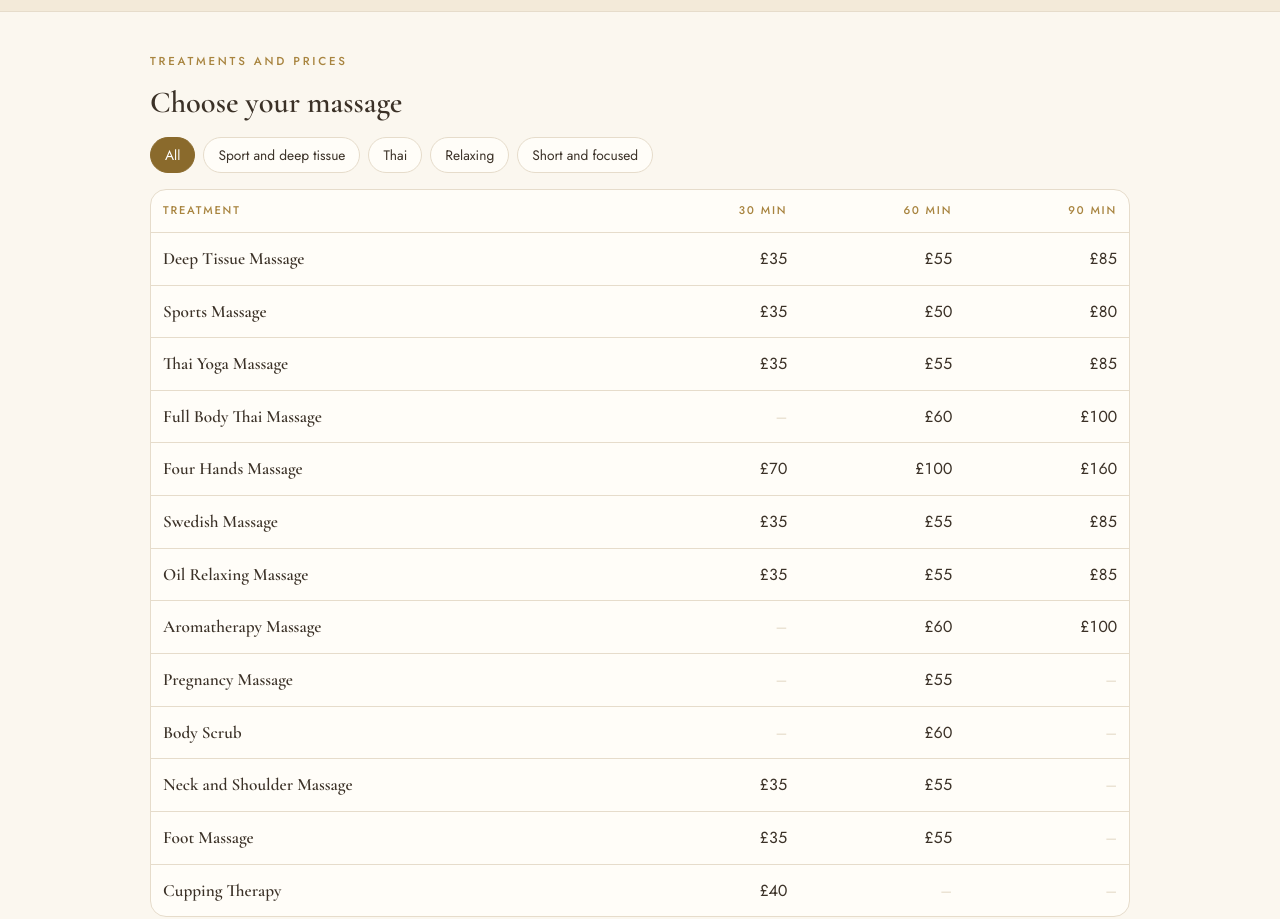
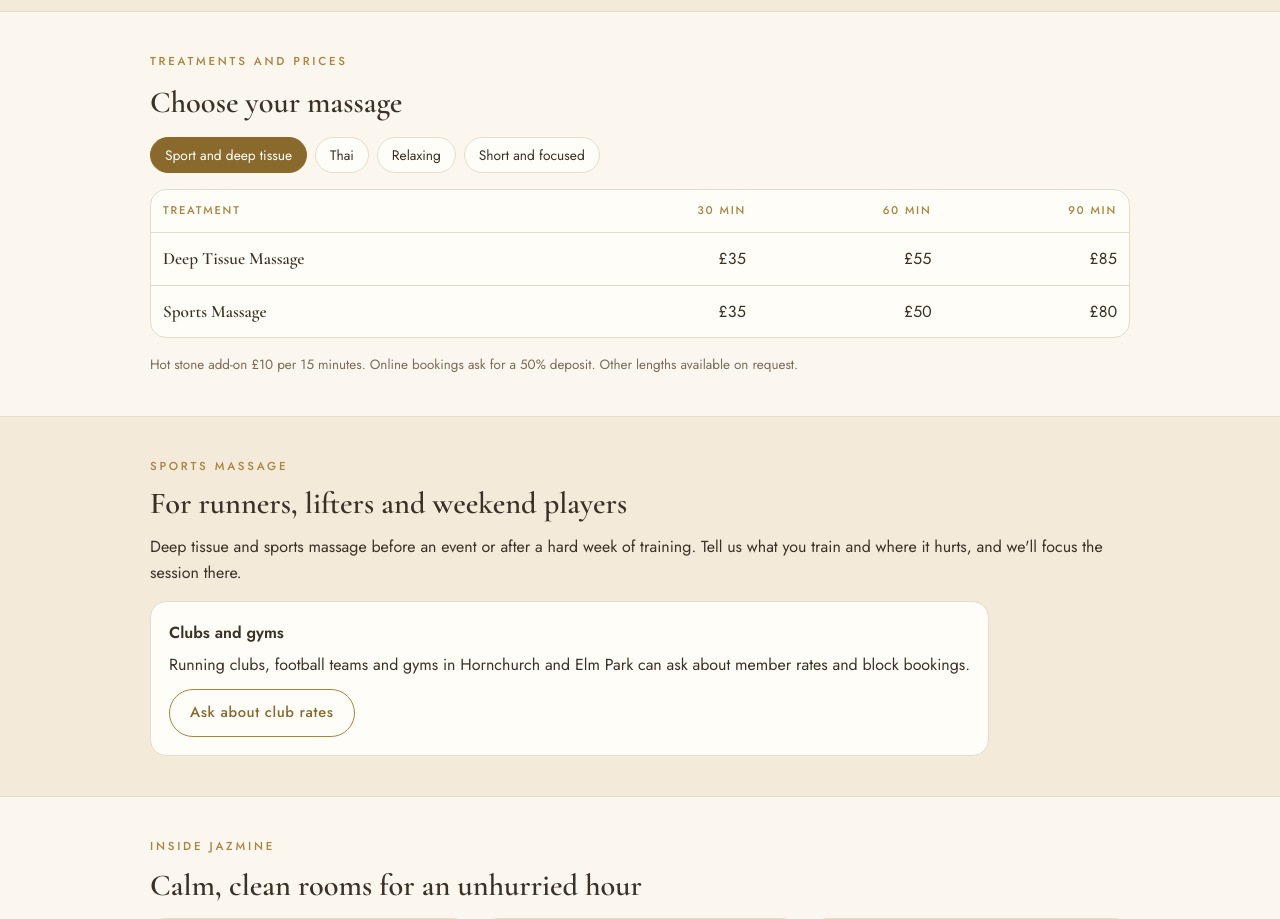
Before and after one commit to j96036128-rgb/jazminethaimassage, a plain HTML site: page index.html in a window 1280 px wide. Shown: the part 820-1739 px from the top of the page. Drawn offline with nearby package versions, Linux system fonts and the light colour scheme.

Commit message:
Prices: add five new options, remove All filter

```diff
--- a/index.html
+++ b/index.html
@@ -172,8 +172,7 @@ footer .inner{display:flex;flex-direction:column;gap:8px;align-items:flex-start}
       <p class="eyebrow">Treatments and prices</p>
       <h2>Choose your massage</h2>
       <div class="chips" role="group" aria-label="Filter treatments">
-        <button class="chip" type="button" data-f="all" aria-pressed="true">All</button>
-        <button class="chip" type="button" data-f="sport" aria-pressed="false">Sport and deep tissue</button>
+        <button class="chip" type="button" data-f="sport" aria-pressed="true">Sport and deep tissue</button>
         <button class="chip" type="button" data-f="thai" aria-pressed="false">Thai</button>
         <button class="chip" type="button" data-f="relax" aria-pressed="false">Relaxing</button>
         <button class="chip" type="button" data-f="focus" aria-pressed="false">Short and focused</button>
@@ -303,16 +302,16 @@ var T = [
   {n:"Deep Tissue Massage", c:"sport", p:[35,55,85]},
   {n:"Sports Massage", c:"sport", p:[35,50,80]},
   {n:"Thai Yoga Massage", c:"thai", p:[35,55,85]},
-  {n:"Full Body Thai Massage", c:"thai", p:[null,60,100]},
+  {n:"Full Body Thai Massage", c:"thai", p:[35,60,100]},
   {n:"Four Hands Massage", c:"thai", p:[70,100,160]},
   {n:"Swedish Massage", c:"relax", p:[35,55,85]},
   {n:"Oil Relaxing Massage", c:"relax", p:[35,55,85]},
-  {n:"Aromatherapy Massage", c:"relax", p:[null,60,100]},
-  {n:"Pregnancy Massage", c:"relax", p:[null,55,null]},
-  {n:"Body Scrub", c:"relax", p:[null,60,null]},
+  {n:"Aromatherapy Massage", c:"relax", p:[40,60,100]},
+  {n:"Pregnancy Massage", c:"relax", p:[35,55,null]},
+  {n:"Body Scrub", c:"relax", p:[40,60,null]},
   {n:"Neck and Shoulder Massage", c:"focus", p:[35,55,null]},
   {n:"Foot Massage", c:"focus", p:[35,55,null]},
-  {n:"Cupping Therapy", c:"focus", p:[40,null,null]}
+  {n:"Cupping Therapy", c:"focus", p:[40,60,null]}
 ];
 var LENS = [30,60,90];
 
@@ -328,7 +327,7 @@ document.querySelectorAll(".chip").forEach(function(b){
     renderPrices(b.dataset.f);
   });
 });
-renderPrices("all");
+renderPrices("sport");
 
 var sT=document.getElementById("bTreat"), sL=document.getElementById("bLen"), sD=document.getElementById("bDay");
 T.forEach(function(t,i){var o=document.createElement("option");o.value=i;o.textContent=t.n;sT.appendChild(o);});
```
